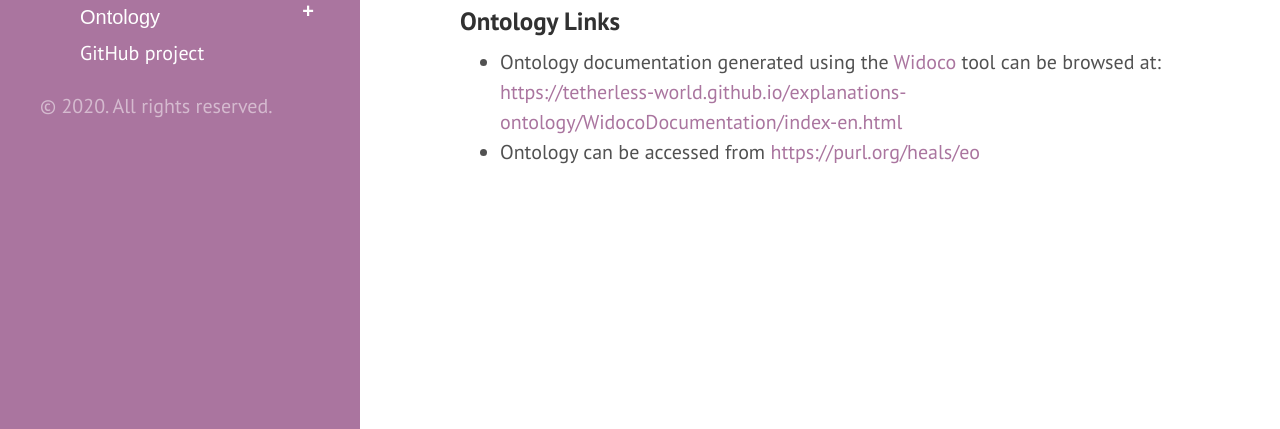
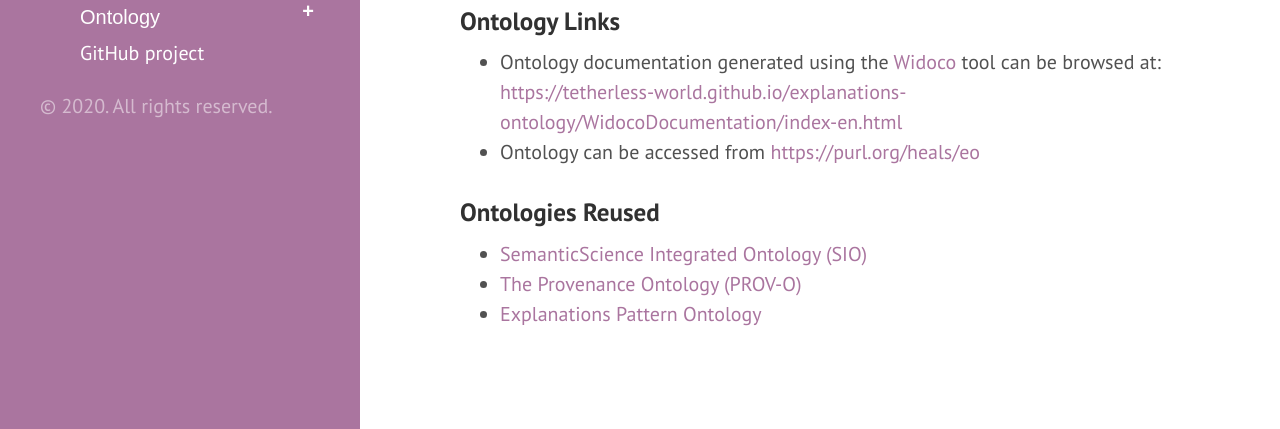
Before and after one commit to tetherless-world/explanation-ontology, a Jekyll site: the page built from index.md, in a window 1280 px wide and 900 px high, scrolled down 2011 px, cut to the strip 471-900 px from the top of the window. Built offline with Jekyll 4.4.1, drawn with Linux system fonts in a browser that asks for light colours; Markdown is read by kramdown in place of the engine named in the settings.

Commit message:
Update index.md

```diff
--- a/index.md
+++ b/index.md
@@ -78,6 +78,13 @@ title: Explanations Ontology - Treating Explanations as Primary Consideration
   <li>Ontology documentation generated using the <a href="https://github.com/dgarijo/Widoco">Widoco</a> tool can be browsed at: <a href="https://tetherless-world.github.io/explanations-ontology/WidocoDocumentation/index-en.html">https://tetherless-world.github.io/explanations-ontology/WidocoDocumentation/index-en.html</a></li>
   <li>Ontology can be accessed from <a href="https://purl.org/heals/eo">https://purl.org/heals/eo</a></li>
   </ul>
+
+  <h3 id="ontologiesreused">Ontologies Reused</h3>
+  <ul>
+  <li><a href="https://raw.githubusercontent.com/MaastrichtU-IDS/semanticscience/master/ontology/sio.owl">SemanticScience Integrated Ontology (SIO)</a></li>
+  <li><a href="https://www.w3.org/TR/prov-o/">The Provenance Ontology (PROV-O)</a></li>
+  <li><a href="https://raw.githubusercontent.com/tetherless-world/explanations-ontology/master/Ontologies/explanations-pattern-ontology.owl">Explanations Pattern Ontology</a></li>
+  </ul>
   <!--<iframe src="https://tetherless-world.github.io/explanations-ontology/WidocoDocumentation/index-en.html" style="width:100%;"/>-->
  </content>
 
```
